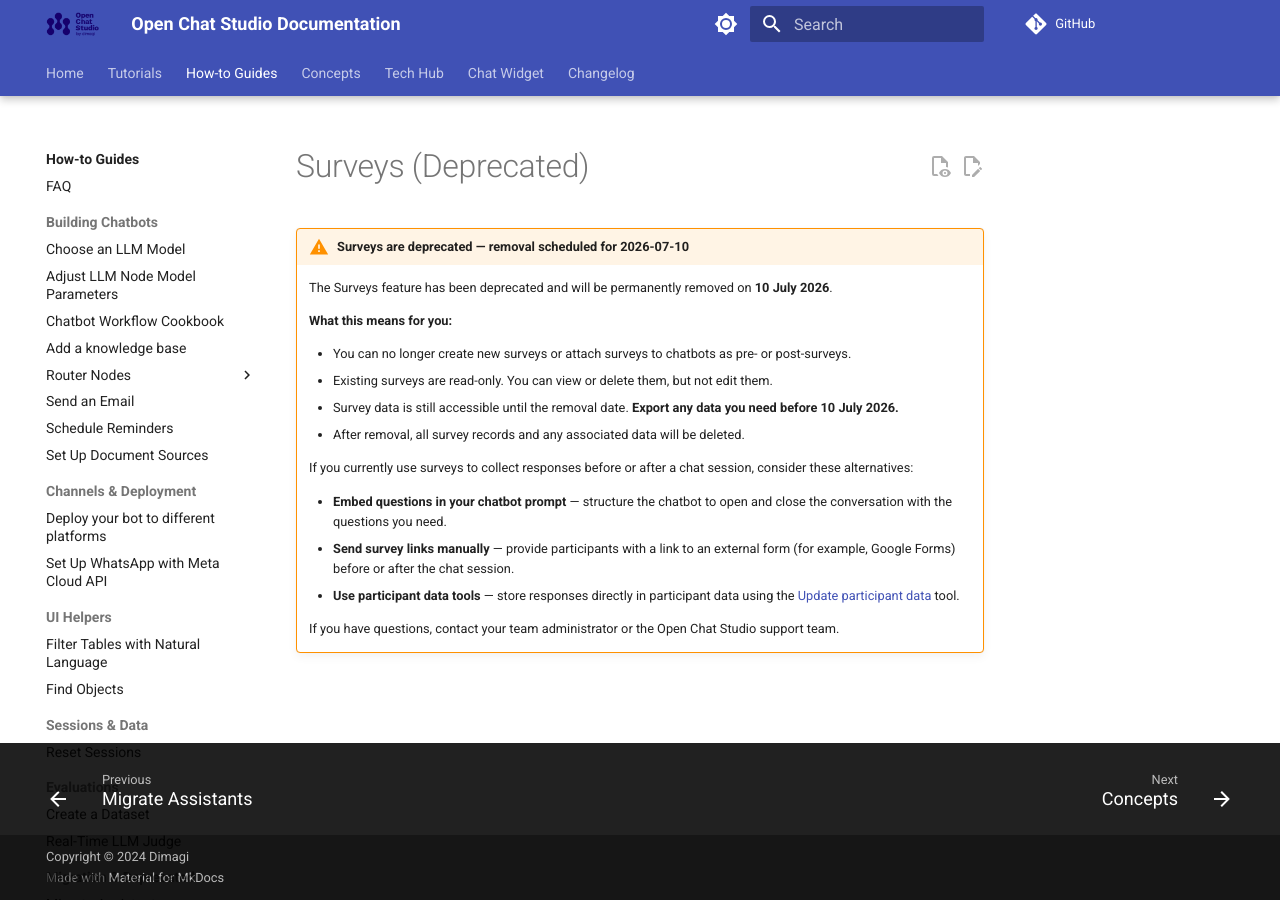
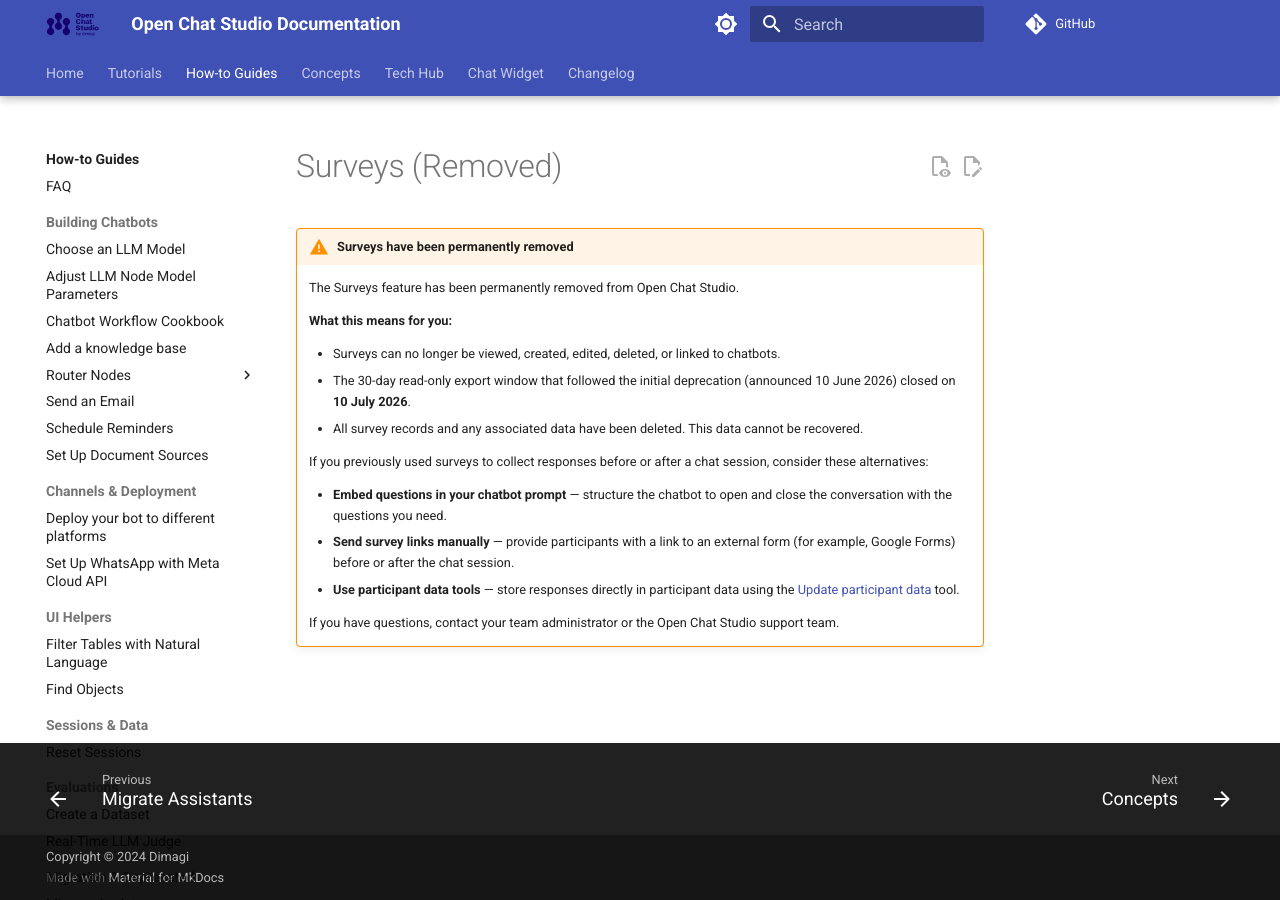
Before and after one commit to dimagi/open-chat-studio-docs, an MkDocs documentation site: the page built from docs/how-to/setting_up_a_survey.md, in a window 1280 px wide. Built offline with MkDocs 1.6.1 and Material for MkDocs 9.7.7, drawn with Linux system fonts in a browser that asks for light colours; a script that is not in the unit is left out; comment, search, counter and statistics services are not loaded.

```diff
--- a/docs/how-to/setting_up_a_survey.md
+++ b/docs/how-to/setting_up_a_survey.md
@@ -1,14 +1,17 @@
-!!! warning "Surveys are deprecated — removal scheduled for 2026-07-10"
-    The Surveys feature has been deprecated and will be permanently removed on **10 July 2026**.
+---
+title: Surveys (Removed)
+---
+
+!!! warning "Surveys have been permanently removed"
+    The Surveys feature has been permanently removed from Open Chat Studio.
 
     **What this means for you:**
 
-    - You can no longer create new surveys or attach surveys to chatbots as pre- or post-surveys.
-    - Existing surveys are read-only. You can view or delete them, but not edit them.
-    - Survey data is still accessible until the removal date. **Export any data you need before 10 July 2026.**
-    - After removal, all survey records and any associated data will be deleted.
+    - Surveys can no longer be viewed, created, edited, deleted, or linked to chatbots.
+    - The 30-day read-only export window that followed the initial deprecation (announced 10 June 2026) closed on **10 July 2026**.
+    - All survey records and any associated data have been deleted. This data cannot be recovered.
 
-    If you currently use surveys to collect responses before or after a chat session, consider these alternatives:
+    If you previously used surveys to collect responses before or after a chat session, consider these alternatives:
 
     - **Embed questions in your chatbot prompt** — structure the chatbot to open and close the conversation with the questions you need.
     - **Send survey links manually** — provide participants with a link to an external form (for example, Google Forms) before or after the chat session.
--- a/mkdocs.yml
+++ b/mkdocs.yml
@@ -128,7 +128,7 @@ nav:
       - Real-Time LLM Judge: how-to/evaluations/realtime_llm_judge.md
     - Migration & Deprecated:
       - how-to/assistants_migration.md
-      - Surveys (Deprecated): how-to/setting_up_a_survey.md
+      - Surveys (Removed): how-to/setting_up_a_survey.md
   - Concepts:
     - concepts/index.md
     - Chatbots:
```
Also changed, not shown: docs/changelog.md (+3 -0 lines), docs/concepts/session_status.md (+2 -2 lines), docs/concepts/team/groups.md (+1 -1 lines).
